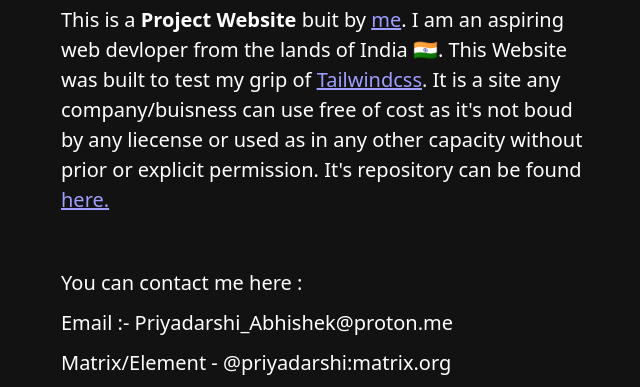
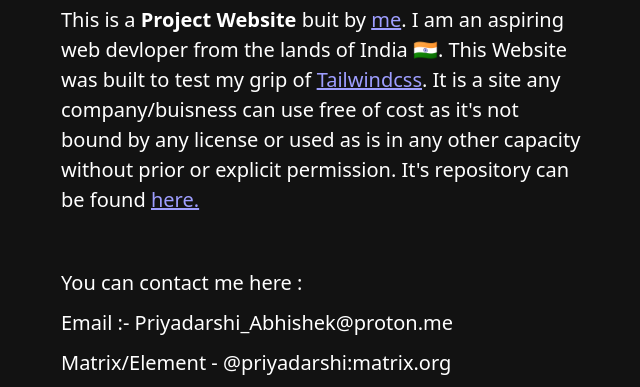
Before and after one commit to priyadarshi-1/Whitepace, a plain HTML site: page assets/about.html in a window 1280 px wide. Shown: the part 87-474 px from the top of the page, without its empty margins (317-957 px from the left). Drawn offline with Linux system fonts and the light colour scheme.

Commit message:
fixed minor issues

```diff
--- a/assets/about.html
+++ b/assets/about.html
@@ -59,7 +59,7 @@
             aspiring web devloper from the lands of India 🇮🇳.
             This Website was built to test my grip of <a href="https://tailwindcss.com/">Tailwindcss</a>. It is a site
             any
-            company/buisness can use free of cost as it's not boud by any liecense or used as in any other capacity
+            company/buisness can use free of cost as it's not bound by any license or used as is in any other capacity
             without
             prior or explicit permission. It's repository can be found <a
                 href="https://github.com/priyadarshi-1/Whitepace">here.</a></p>
```
